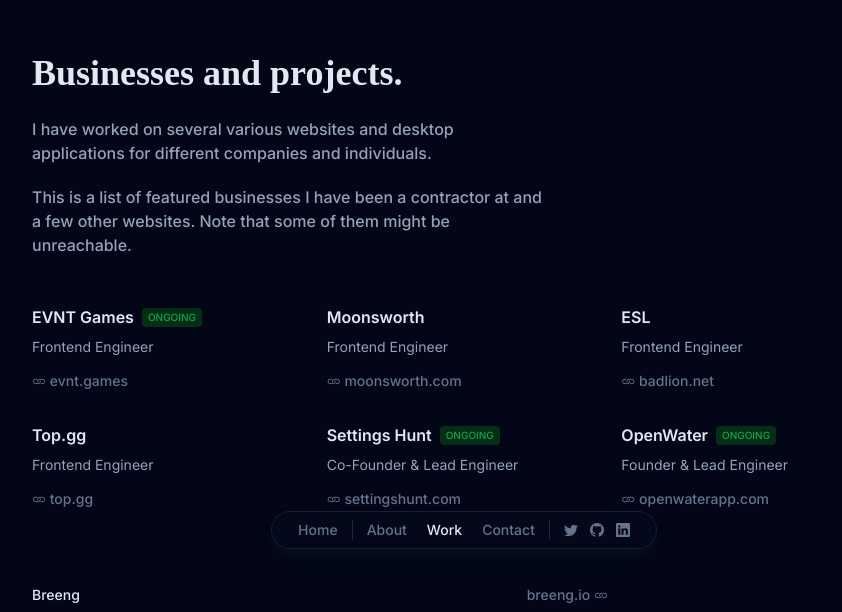
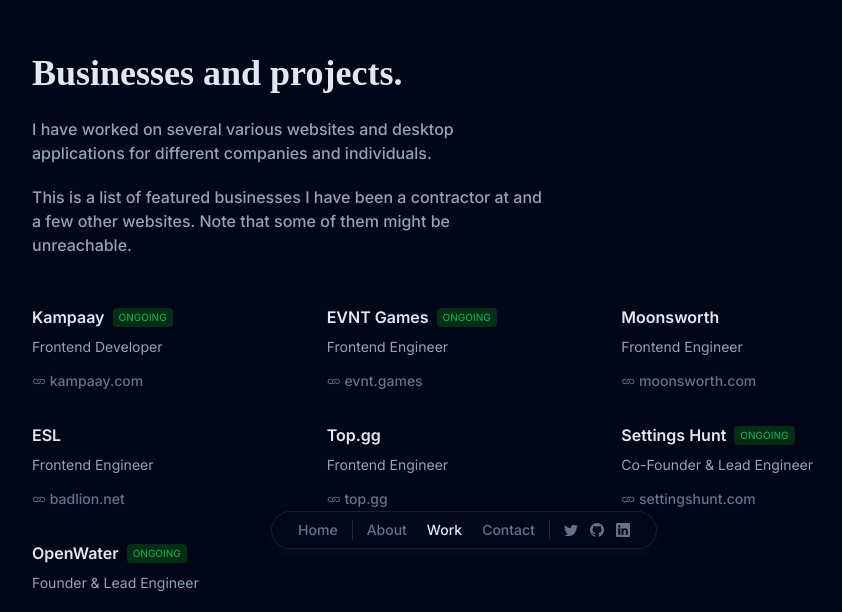
Before and after one commit to smonolo/smnl.it, a Next.js app: page /work in a window 1280 px wide. Shown: the part 187-799 px from the top of the page, without its empty margins (176-1018 px from the left). Built offline with nearby package versions, Linux system fonts and the light colour scheme; a web font is replaced by a local one.

Commit message:
add kampaay

```diff
--- a/app/about/page.tsx
+++ b/app/about/page.tsx
@@ -10,7 +10,7 @@
                 <Text>
                     <div>
                         I'm working at{' '}
-                        <Outlink href='https://evnt.games'>EVNT</Outlink>
+                        <Outlink href='https://www.kampaay.com'>Kampaay</Outlink>
                         , maintaining and building websites and web applications for
                         one of the fastest-growing events organization company.
                         I've also worked at{' '}
--- a/app/layout.tsx
+++ b/app/layout.tsx
@@ -7,7 +7,7 @@
 import '@/styles/globals.css';
 
 const title = 'I\'m Stefano';
-const description = 'Hi, I\'m Stefano. I\'m a Frontend Engineer at EVNT, also working on a few side projects like Settings Hunt.';
+const description = 'Hi, I\'m Stefano. I\'m a Frontend Developer at Kampaay, also working on a few side projects';
 
 export const metadata: Metadata = {
     metadataBase: new URL('https://smnl.it'),
--- a/app/page.tsx
+++ b/app/page.tsx
@@ -11,8 +11,8 @@
             <div className='mt-6'>
                 <Text>
                     <div>
-                        I'm a Frontend Engineer at{' '}
-                        <Outlink href='https://evnt.games'>EVNT</Outlink>
+                        I'm a Frontend Developer at{' '}
+                        <Outlink href='https://www.kampaay.com'>Kampaay</Outlink>
                         , where I'm maintaining and building websites.
                     </div>
                     <div className='mt-5'>
--- a/data/work.json
+++ b/data/work.json
@@ -1,5 +1,12 @@
 {
     "featured": [
+        {
+            "name": "kampaay",
+            "displayName": "Kampaay",
+            "position": "Frontend Developer",
+            "url": "https://www.kampaay.com",
+            "ongoing": true
+        },
         {
             "name": "evnt",
             "displayName": "EVNT Games",
```
